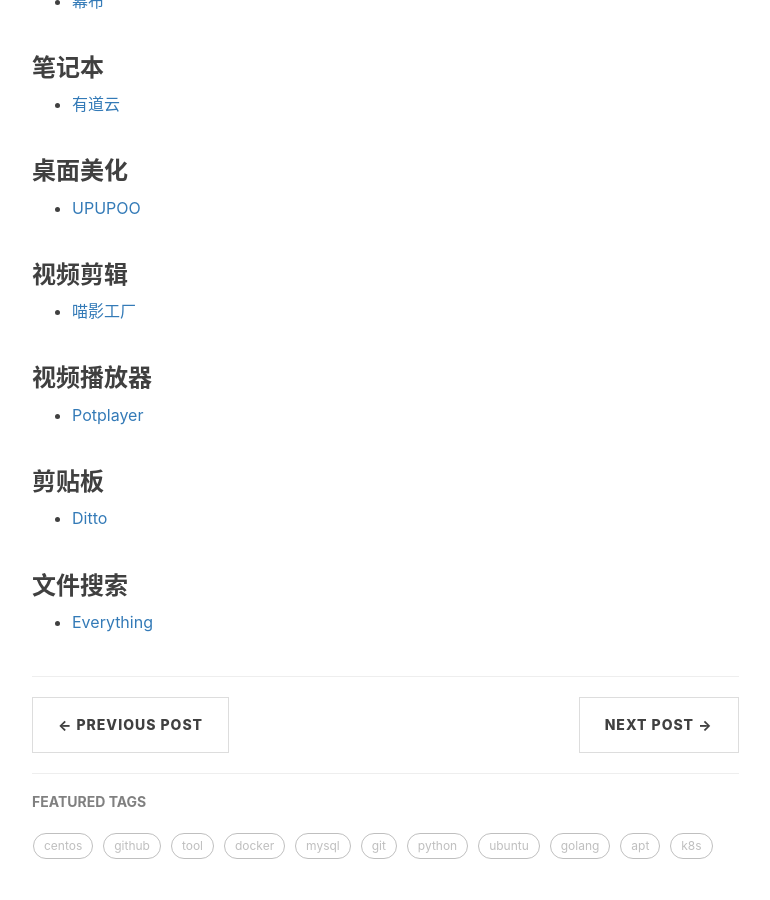
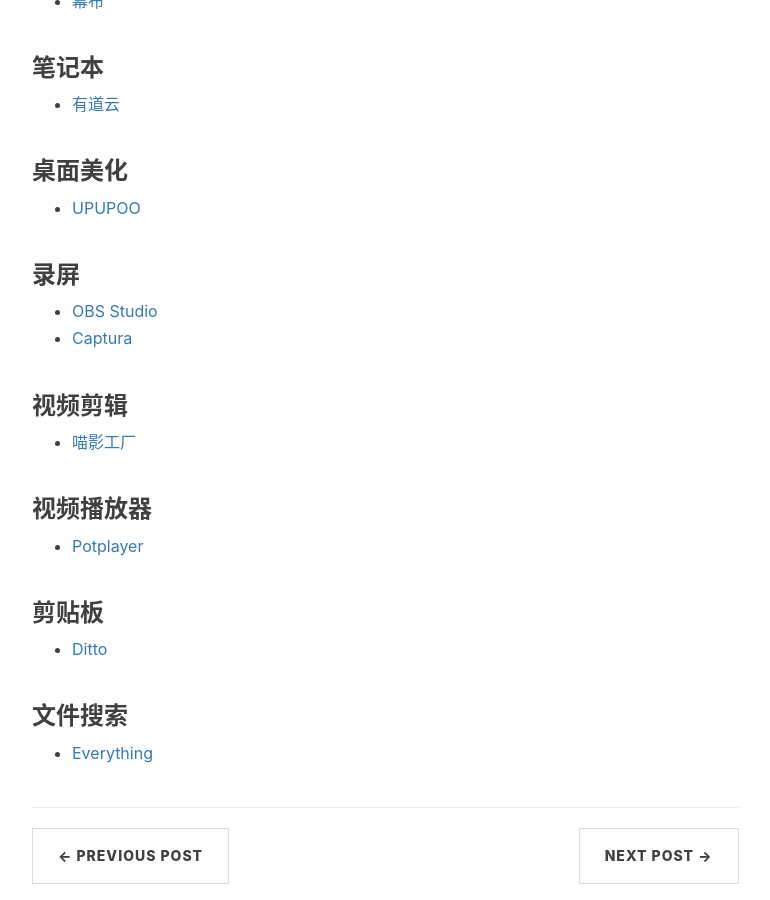
Before and after one commit to tangheng1995/tangheng1995.github.io, a Jekyll site: the page built from _posts/2019-06-01-Awesome-tools.md, in a window 1280 px wide and 900 px high, scrolled down 1333 px. Shown: the whole window, without its empty margins (233-1003 px from the left). Built offline with Jekyll 4.4.1, drawn with Linux system fonts in a browser that asks for light colours; nearby versions of some CDN libraries; comment, search, counter and statistics services are not loaded.

Commit message:
update *.md

```diff
--- a/_posts/2019-06-01-Awesome-tools.md
+++ b/_posts/2019-06-01-Awesome-tools.md
@@ -48,6 +48,11 @@
 
 - [UPUPOO](http://www.upupoo.com/)
 
+### 录屏
+
+- [OBS Studio](https://obsproject.com/download)
+- [Captura](https://github.com/MathewSachin/Captura/releases)
+
 ### 视频剪辑
 
 - [喵影工厂](https://www.shencut.com/)
```
